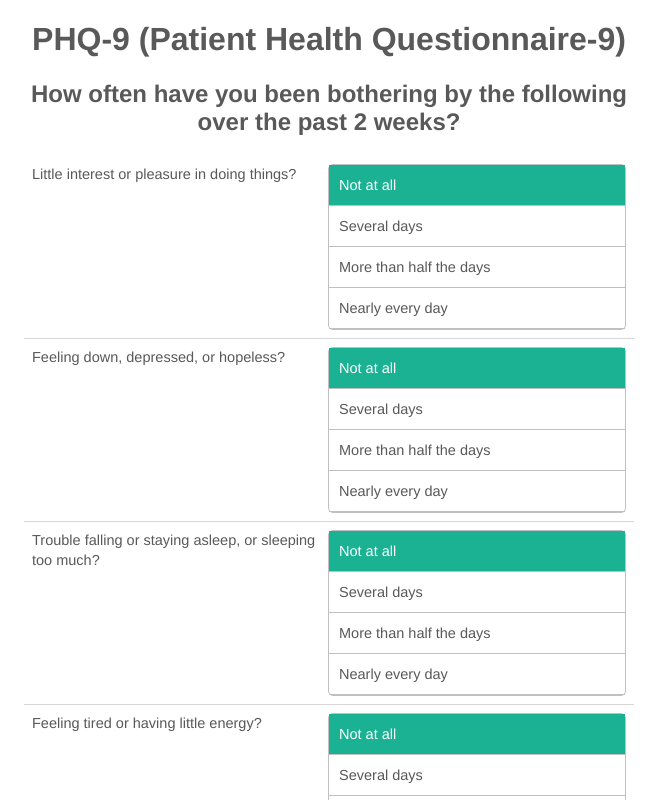
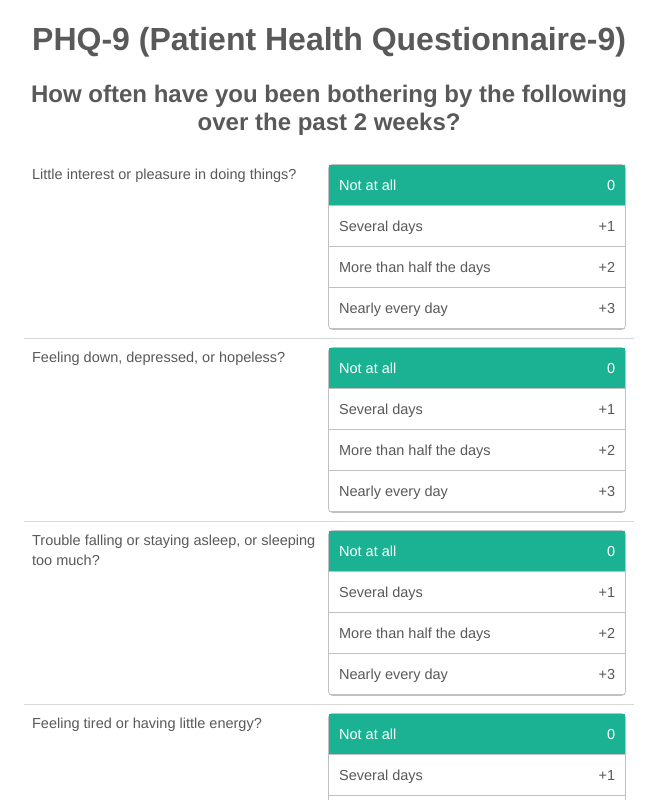
Before and after one commit to LesyaBobruyko/questionaries, a React (Create React App) app: page / in a window 1280 px wide. Shown: the top 800 px of the page, without its empty margins (311-968 px from the left). Built offline with nearby package versions, Linux system fonts and the light colour scheme.

Commit message:
Added value to answer

```diff
--- a/src/components/answer/index.css
+++ b/src/components/answer/index.css
@@ -1,6 +1,5 @@
 .answer {
     border-bottom: 1px solid rgb(192, 192, 192);
-    display: inline;
     padding: 10px;
     font-size: 14.5px;
     line-height: 20px;
@@ -18,3 +17,8 @@ input[type="radio"]:checked + .answer {
     background: rgb(27, 177, 147);
     color: #fff;
 }
+
+.answerValue {
+    display: block;
+    float: right;
+}
--- a/src/components/answer/index.jsx
+++ b/src/components/answer/index.jsx
@@ -12,7 +12,7 @@ const Answer = (props) => {
         defaultChecked={props.defaultChecked}
         onChange={() => props.onChange(props.value, props.questionId)}
       />
-      <label className="answer" htmlFor={props.id}>{props.text}</label>
+      <label className="answer" htmlFor={props.id}>{props.text} <span className="answerValue">{(props.value) ? '+' : ''}{props.value}</span></label>
     </>
   );
 };
```
